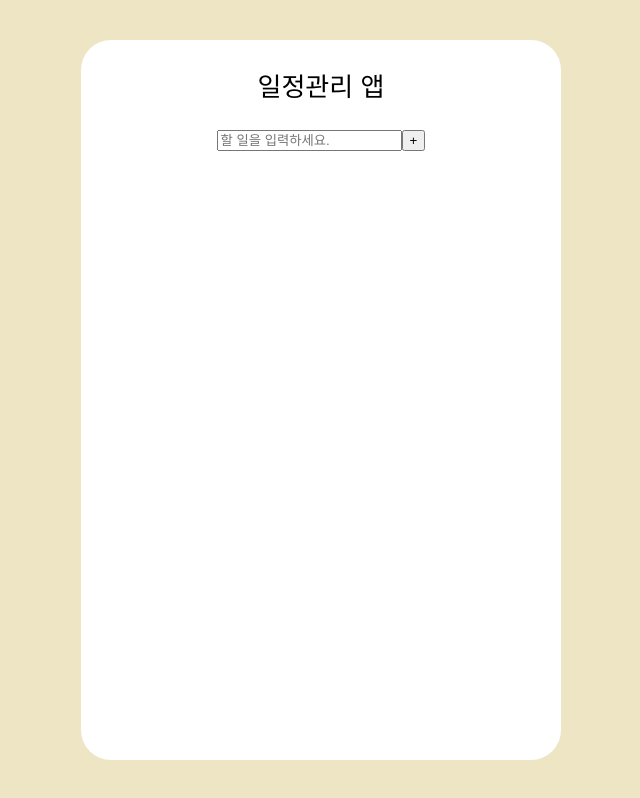
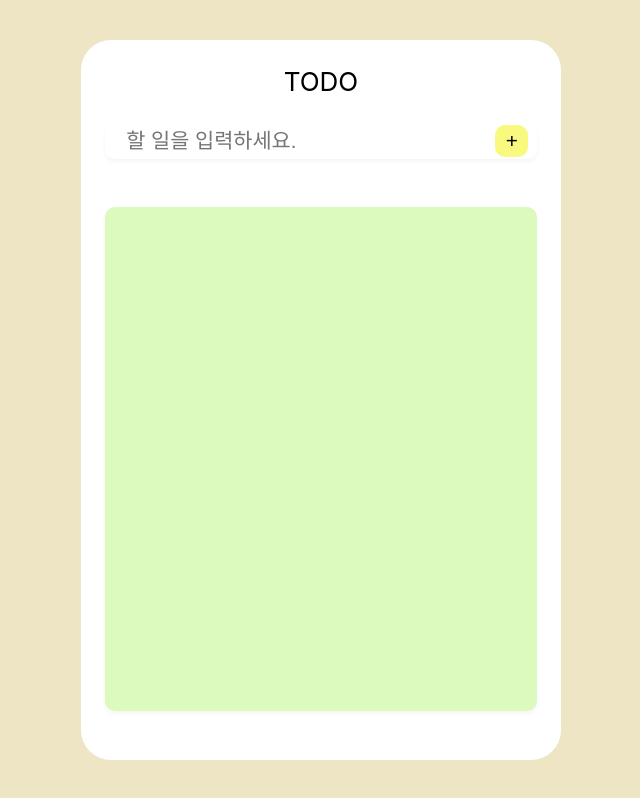
Before and after one commit to hyesunie/react-todo-app, a React (Create React App) app: page / in a window 1280 px wide. Shown: the whole page, without its empty margins (319-959 px from the left). Built offline with nearby package versions, Linux system fonts and the light colour scheme.

Commit message:
fix: 스타일 적용하면서 컴포넌트 수정

```diff
--- a/src/App.js
+++ b/src/App.js
@@ -15,12 +15,14 @@ function reducer(todoList, action) {
     }
     case "check": {
       const id = action.payload;
+
       return todoList.map((todoInfo) => {
-        if (todoInfo.id === id) {
-          todoInfo.check = !todoInfo.check;
+        const newTodoInfo = { ...todoInfo };
+        if (todoInfo.id === Number(id)) {
+          newTodoInfo.check = !todoInfo.check;
         }
 
-        return todoInfo;
+        return newTodoInfo;
       });
     }
     default:
@@ -34,7 +36,7 @@ function App() {
   return (
     <div className="App">
       <header className="App-header">
-        <p>일정관리 앱</p>
+        <p>TODO</p>
       </header>
       <TodoInput dispatch={dispatch} />
       <TodoList dispatch={dispatch} list={state} />
--- a/src/TodoInput.js
+++ b/src/TodoInput.js
@@ -1,24 +1,34 @@
-import React, { useCallback, useRef, useState } from "react";
+import "./TodoInput.css";
+import React, { useCallback, useMemo, useRef, useState } from "react";
 
 function TodoInput(props) {
-  //id,check,todo
   const { dispatch } = props;
   const $input = useRef(null);
   const [id, setId] = useState(1);
 
-  const handlClickedButton = useCallback(() => {
-    // eslint-disable-next-line no-unused-expressions
-    const newTodoInfo = { id, check: false, todo: $input.current.value };
-    setId(id + 1);
+  const handleAddTodo = useCallback(
+    (e) => {
+      // eslint-disable-next-line no-unused-expressions
+      if (e.key !== "Enter" && e.type !== "click") return;
 
-    dispatch({ type: "add", payload: newTodoInfo });
-    $input.current.value = "";
-  }, []);
+      const newTodoInfo = { id, check: false, todo: $input.current.value };
+      setId(id + 1);
+
+      dispatch({ type: "add", payload: newTodoInfo });
+      $input.current.value = "";
+    },
+    [id]
+  );
 
   return (
-    <section>
-      <input type="text" placeholder="할 일을 입력하세요." ref={$input}></input>
-      <button onClick={handlClickedButton}>+</button>
+    <section className="todo-input-wrapper">
+      <input
+        type="text"
+        onKeyUp={handleAddTodo}
+        placeholder="할 일을 입력하세요."
+        ref={$input}
+      ></input>
+      <button onClick={handleAddTodo}>+</button>
     </section>
   );
 }
--- a/src/TodoList.js
+++ b/src/TodoList.js
@@ -1,3 +1,4 @@
+import "./TodoList.css";
 import React, { useCallback } from "react";
 import TodoListItem from "./TodoListItem";
 
@@ -15,6 +16,7 @@ function TodoList(props) {
   }, []);
 
   return (
+    <section className="todo-list-wrapper">
       <ul>
         {list.map((todo) => (
           <TodoListItem
@@ -25,6 +27,7 @@ function TodoList(props) {
           />
         ))}
       </ul>
+    </section>
   );
 }
 
--- a/src/TodoListItem.js
+++ b/src/TodoListItem.js
@@ -1,16 +1,20 @@
 import React from "react";
+import "./TodoListItem.css";
 
 function TodoListItem(props) {
   const { onClickDelete, onClickCheck, todoInfo } = props;
 
   return (
-    <li>
+    <li className="todo-list-item-wrapper">
       <input
         type="checkbox"
         defaultChecked={todoInfo.check}
         onClick={onClickCheck}
+        id={todoInfo.id}
       />
-      <div>{todoInfo.todo}</div>
+      <div>
+        <span className={todoInfo.check ? "check" : ""}>{todoInfo.todo}</span>
+      </div>
       <button onClick={onClickDelete} id={todoInfo.id}>
         -
       </button>
```
Lines whose indentation alone changed are shown as unchanged.
